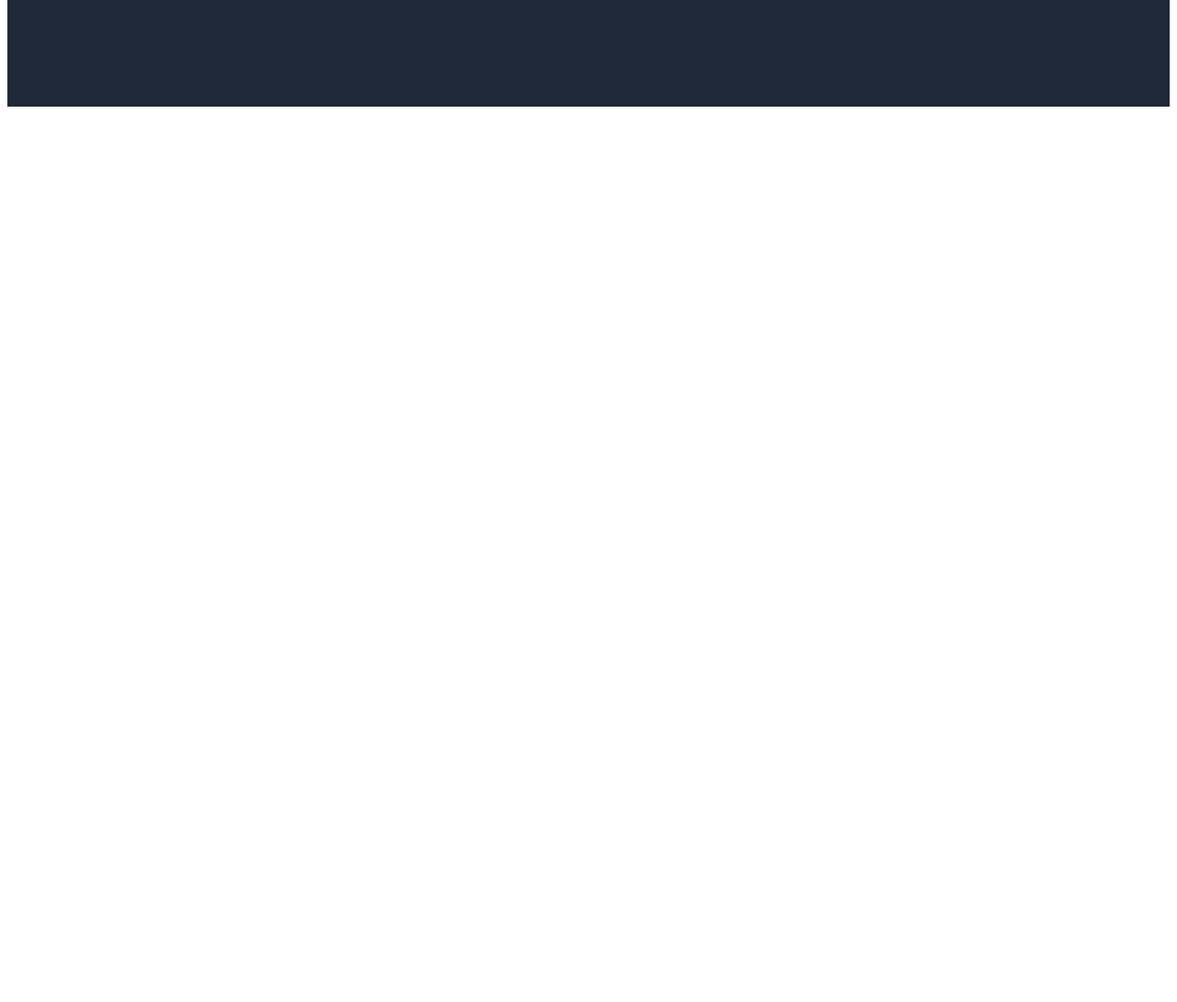
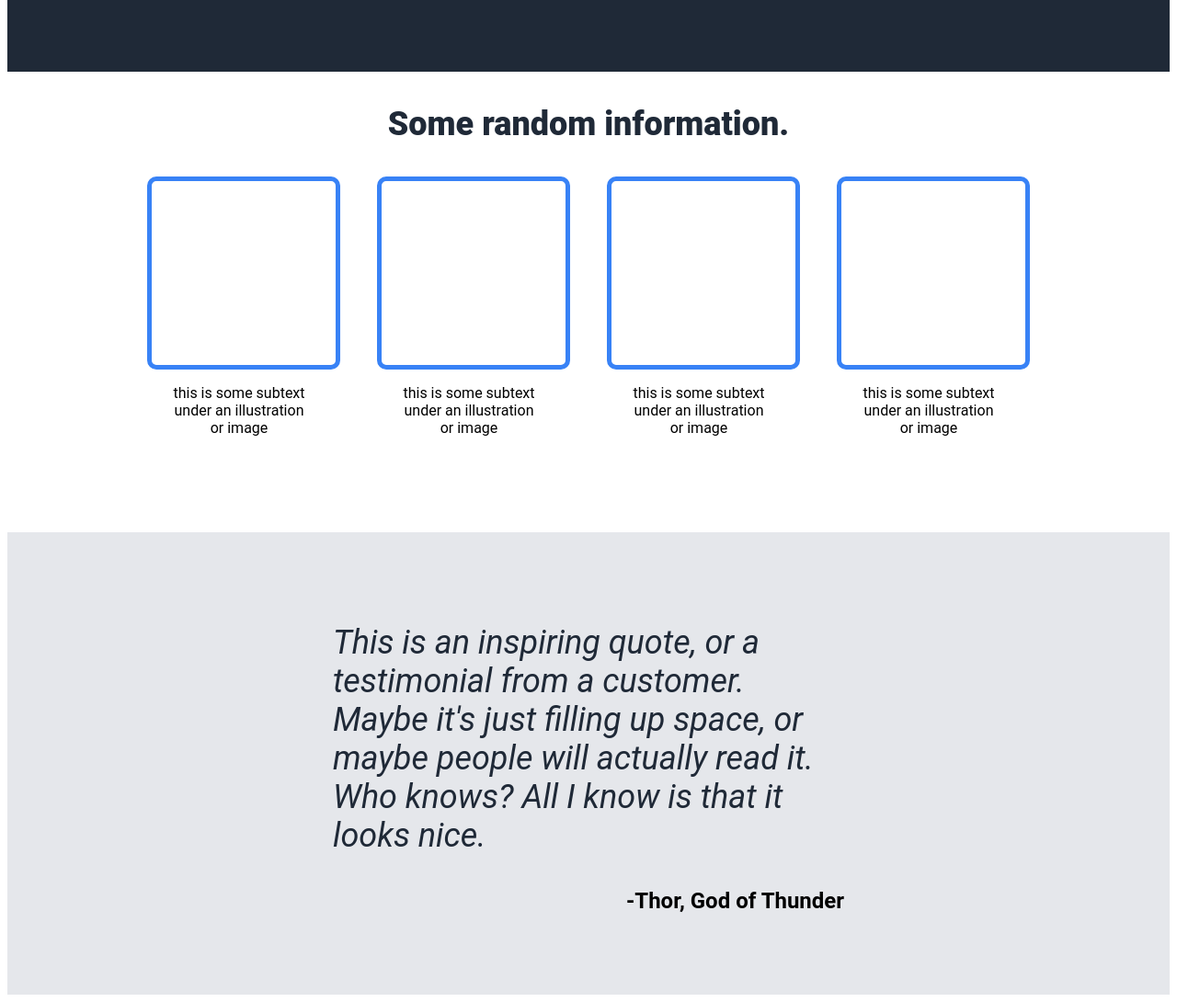
Before and after one commit to GianniBalti/landingpage, a plain HTML site: page index.html in a window 1280 px wide. Shown: the part 470-1560 px from the top of the page at 92% size. Before the commit the page ends 800 px from the top, so only its background shows below. Drawn offline with Linux system fonts and the light colour scheme.

Commit message:
information and quote finished

```diff
--- a/index.html
+++ b/index.html
@@ -23,6 +23,47 @@
             <p class="imagePlace">this is a placeholder for an image</p>
         </div>
     </div>
+    <div class="info">
+        <div class="infoHeader"><p>Some random information.</p></div>
+        <div class="container">
+            <div>
+                <div class="imgPlc">
+                </div>
+                <div class="subtext">
+                    <p>this is some subtext under an illustration or image</p>
+                </div>
+
+            </div>
+            <div>
+                <div class="imgPlc">
+                </div>
+                <div class="subtext">
+                    <p>this is some subtext under an illustration or image</p>
+                </div>
+            </div>
+            <div>
+                <div class="imgPlc">
+                </div>
+                <div class="subtext">
+                    <p>this is some subtext under an illustration or image</p>
+                </div>
+            </div>
+            <div>
+                <div class="imgPlc">
+                </div>
+                <div class="subtext">
+                    <p>this is some subtext under an illustration or image</p>
+                </div>
+            </div>
+        </div>
+    </div>
+    <div class="quote">
+        <div class="quoteBox">
+            <p class="quoteStyle">This is an inspiring quote, or a testimonial from a customer. Maybe it's just filling up space, or maybe people will actually read it. Who knows? All I know is that it looks nice.</p>
+            <p class="signature">-Thor, God of Thunder</p>
+        </div>
+    </div>
+    <div class="cta-area"></div>
 
 </body>
 </html>
--- a/style.css
+++ b/style.css
@@ -35,7 +35,7 @@
     padding-top: 5%;
     padding-left: 20%;
     padding-right: 20%;
-    padding-bottom: 10%;
+    padding-bottom: 7%;
     display: flex;
     justify-content: space-around;
 
@@ -91,3 +91,76 @@
 .imagePlace {
     align-items: center;
 }
+
+.info {
+    padding-bottom: 7%;
+}
+
+.infoHeader {
+    display: flex;
+    justify-content: center;
+    align-items: center;
+}
+
+.infoHeader p {
+    font-size: 36px;
+    color: #1f2937;
+    font-weight: 900;
+}
+
+.container {
+    display: flex;
+    justify-content: center;
+    align-items: center;
+    gap: 40px;
+}
+
+.imgPlc {
+    flex: 1 1 0;
+    height: 200px;
+    width: 200px;
+    border-style: solid;
+    border-color: #3882F6;
+    border-width: 5px;
+    border-radius: 10px;
+}
+
+.subtext {
+    display: flex;
+    width: 200px;
+    justify-content: center;
+    align-items: center;
+    gap: 10px;
+}
+
+.subtext p {
+    padding-left: 25px;
+    padding-right: 25px;
+    text-align: center;
+}
+
+.quote {
+    display: flex;
+    justify-content: center;
+    align-items: center;
+}
+
+.quoteBox {
+    background-color: #E5E7EB;
+    padding-left: 28%;
+    padding-right: 28%;
+    padding-top: 5%;
+    padding-bottom: 5%;
+}
+
+.quoteBox .quoteStyle {
+    font-size: 36px;
+    font-style: italic;
+    color: #1f2937;
+}
+
+.signature {
+    text-align: right;
+    font-size: 24px;
+    font-weight: 700;
+}
```
